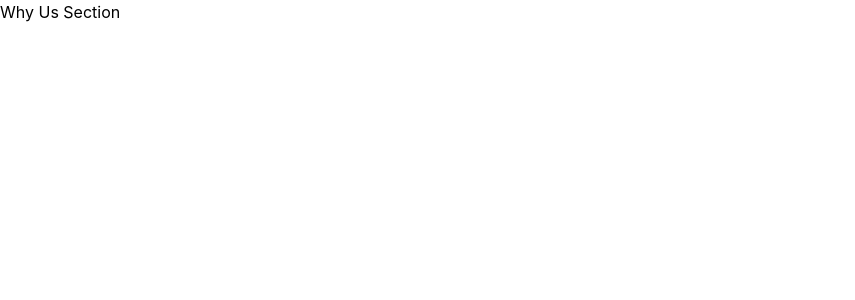
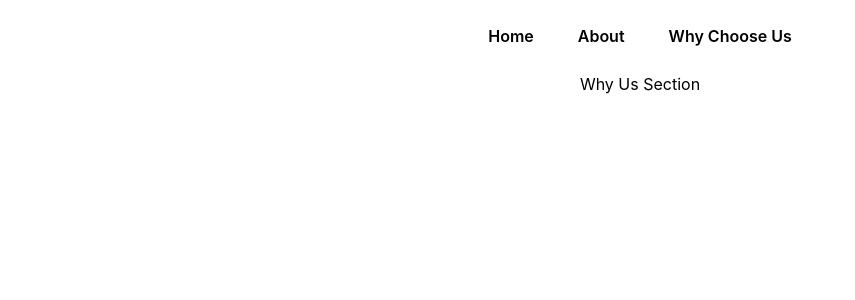
Before and after one commit to autism-aims/autism-aims, a Next.js app in the folder autism-aims/: page /why_choose_us in a window 1280 px wide. Shown: the top 300 px of the page, without its empty margins (0-855 px from the left). Built offline with nearby package versions, Linux system fonts and the light colour scheme.

Commit message:
adds navbar component and head/title to every page

```diff
--- /dev/null
+++ b/autism-aims/components/navbar.js
@@ -0,0 +1,17 @@
+import Link from "next/link";
+
+export default function Navbar() {
+	return (
+		<nav className="flex gap-x-11 justify-center p-6 font-semibold">
+			<Link href="/">
+				<a>Home</a>
+			</Link>
+			<Link href="/about">
+				<a>About</a>
+			</Link>
+			<Link href="/why_choose_us">
+				<a>Why Choose Us</a>
+			</Link>
+		</nav>
+	);
+}
--- a/autism-aims/pages/_app.js
+++ b/autism-aims/pages/_app.js
@@ -1,10 +1,10 @@
 import "../styles/globals.css";
-import Link from "next/link";
+import Navbar from "../components/navbar";
 
 function MyApp({ Component, pageProps }) {
 	return (
 		<>
-		{/* navbar */}
+		<Navbar/>
 			<Component {...pageProps} />
 		</>
 	);
--- a/autism-aims/pages/about.js
+++ b/autism-aims/pages/about.js
@@ -1,7 +1,14 @@
+import Head from "next/head";
+
 export default function About() {
 	return (
-		<div>
-			<h1>About Section</h1>
+		<div className="text-center">
+			<Head>
+				<title>About Autism Aims</title>
+			</Head>
+			<main>
+				<h1>About Section</h1>
+			</main>
 		</div>
 	);
 }
--- a/autism-aims/pages/index.js
+++ b/autism-aims/pages/index.js
@@ -11,7 +11,7 @@ export default function Home() {
 				<meta
 					name="description"
 					content="At Autism Aims, we provide Applied Behavior Analysis (ABA) for individuals with Autism Spectrum Disorder (ASD).
-          Our services are centered around a client-first philosophy and Acceptance and Commitment Therapy (ACT)."
+          			Our services are centered around a client-first philosophy and Acceptance and Commitment Therapy (ACT)."
 				/>
 				<meta name="viewport" content="width=device-width, initial-scale=1.0" />
 				<link rel="icon" href="/favicon.ico" />
--- a/autism-aims/pages/why_choose_us.js
+++ b/autism-aims/pages/why_choose_us.js
@@ -1,7 +1,14 @@
+import Head from 'next/head';
+
 export default function Why_Choose_Us() {
-    return (
-			<div>
+	return (
+		<div className="text-center">
+			<Head>
+				<title>Why Choose Autism Aims</title>
+			</Head>
+			<main>
 				<h1>Why Us Section</h1>
-			</div>
-		);
+			</main>
+		</div>
+	);
 }
```
